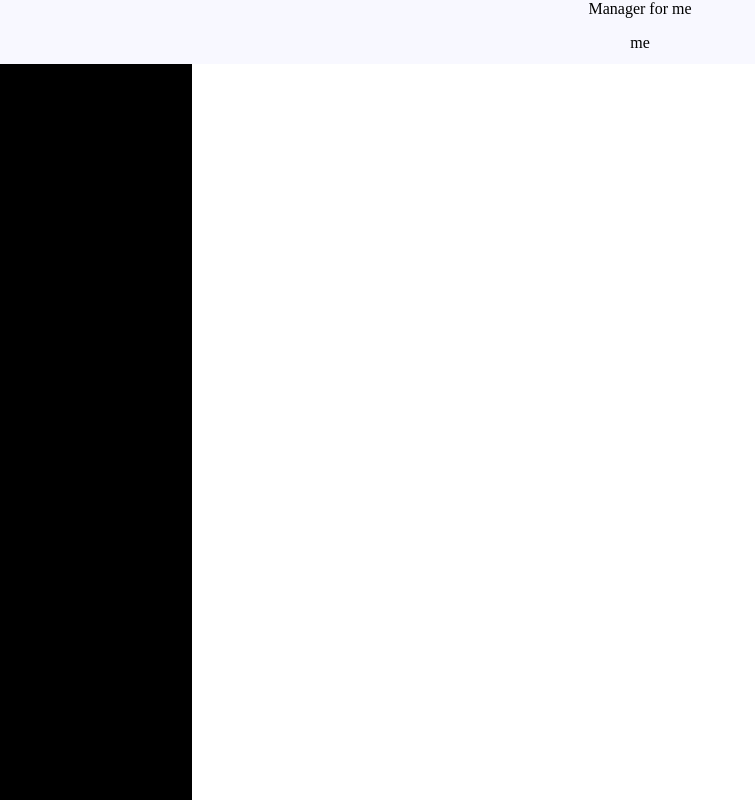
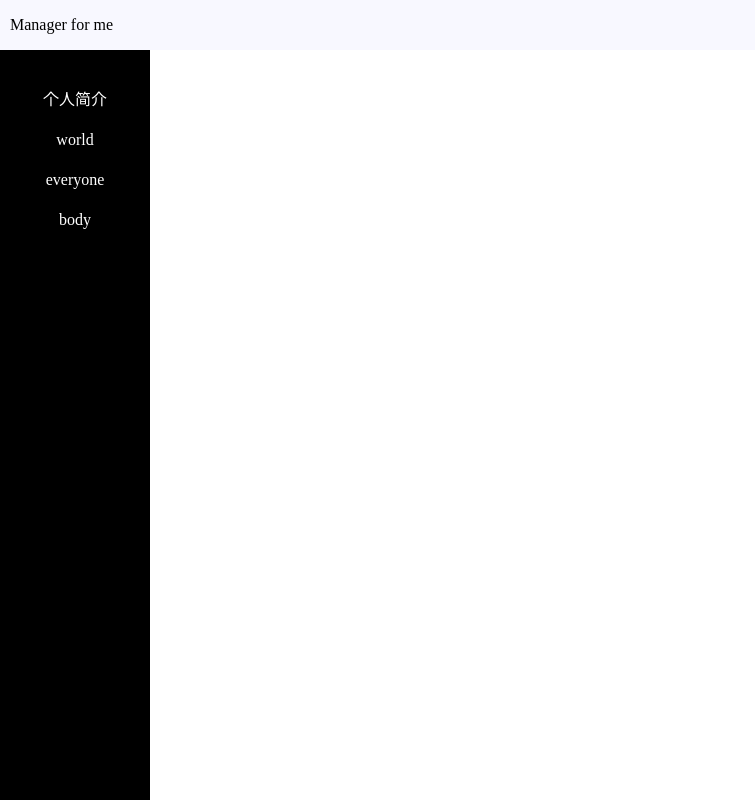
Before and after one commit to Rich1-King/cm_front, a website: page src/index.html at #!/main in a window 1280 px wide. Shown: the whole page, without its empty margins (0-755 px from the left). Drawn offline with nearby package versions, Linux system fonts and the light colour scheme; files that its build step writes are made by us from their sources.

Commit message:
main component

```diff
--- a/src/index.html
+++ b/src/index.html
@@ -32,6 +32,7 @@
 <!-- app:js -->
 <script src="resources/js/app.js"></script>
 <script src="resources/js/routers/default.router.js"></script>
+<script src="resources/js/routers/main.router.js"></script>
 <script src="resources/js/controllers/login.controller.js"></script>
 <script src="resources/js/controllers/main.controller.js"></script>
 <script src="resources/js/font/iconfont.js"></script>
--- a/src/resources/css/component/main.css
+++ b/src/resources/css/component/main.css
@@ -1,20 +1,48 @@
 #header{
-    height: 8%;
+    height: 50px;
+    width: 100%;
     background-color: ghostwhite;
+    margin: 0px;
+    padding: 0px;
+    position: fixed;
+    z-index: 11;
+    text-align: center;
+    line-height: 50px;
 }
 #left{
-    height: 92%;
-    width: 15%;
+    height: 100%;
+    width: 150px;
     background-color: black;
+    position: fixed;
+    padding-top: 50px;
+    z-index: 10;
+}
+#left ul{
+    width: 150px;
+    height: 100%;
+    list-style: none;
     position: absolute;
-    top: 8%;
+    margin: 0px;
+    padding: 0px;
+}
+#left ul li{
+    width: 150px;
+    height: 40px;
+    text-align: center;
+    line-height: 40px;
+    color: white;
+}
+
+#left ul li:hover{
+    background: gray;
+    color: lightgray;
+}
+
+#left ul li:active{
+    background: lightgray;
+    color: gray;
 }
 #right{
-    height: 92%;
-    width: 85%;
-    float: right;
-    background-color: white;
-    position: absolute;
-    top: 8%;
-    left: 15%;
+    margin-left: 150px;
+    z-index: 9;
 }
--- a/src/resources/css/login/login.css
+++ b/src/resources/css/login/login.css
@@ -20,7 +20,7 @@
     position: relative;
     width: 220px;
     height: 40px;
-    top: 15%;
+    top: 45px;
     margin-top: 10px;
     border-radius: 0px;
     border: 1px solid rgba( 255, 255, 255, 0.3);
@@ -50,7 +50,7 @@
 }
 #login_content{
     width: 100%;
-    min-height: 640px;
+    min-height: 100%;
     background-image: url("/resources/img/main_background.jpg");
     background-color: #95d2b0;
     background-origin: 0;
@@ -63,7 +63,7 @@
     animation: shutdown_rotate 2s linear infinite;
     -moz-animation: shutdown_rotate 2s linear infinite
 }
-#shutdown_div::visited{
+#shutdown_div:visited{
     fill: gray;
 }
 #shutdown_div:active{
--- a/src/resources/js/controllers/main.controller.js
+++ b/src/resources/js/controllers/main.controller.js
@@ -5,8 +5,10 @@
   "use strict";
 angular.module('app.controllers').controller('mainCtrl', controller);
 
-function controller() {
+function controller($state) {
     var vm = this;
-
+    /*vm.my = function(){
+      $state.go('.my');
+    }*/
 }
 })();
--- /dev/null
+++ b/src/resources/js/routers/main.router.js
@@ -0,0 +1,9 @@
+(function(){
+    angular.module('app').config(mainRouter);
+    function mainRouter($stateProvider, $urlRouterProvider){
+        $stateProvider.state('main.my',{
+            url:'/my',
+            templateUrl:'templates/component/main.my.html'
+        });
+    }
+})();
--- a/src/templates/component/main.html
+++ b/src/templates/component/main.html
@@ -1,15 +1,16 @@
-<div >
+<div style="margin: 0 auto; padding: 0px; text-align: center">
     <div id="header">
-        <p>Manager for me</p>
-        <span>me</span>
+        <span style="float: left; margin-left: 10px">Manager for me</span>
     </div>
     <div id="left">
         <ul>
-            <li>Information</li>
-            <li>Manager</li>
+            <li ui-sref=".my" style="margin-top: 30px">个人简介</li>
+            <li>world</li>
+            <li>everyone</li>
+            <li>body</li>
         </ul>
     </div>
     <div id="right">
-
+        <ui-view></ui-view>
     </div>
 </div>
```
Also changed, not shown: src/templates/component/main.my.html (added, +5 -0 lines), src/templates/login/login.html (+1 -1 lines).
